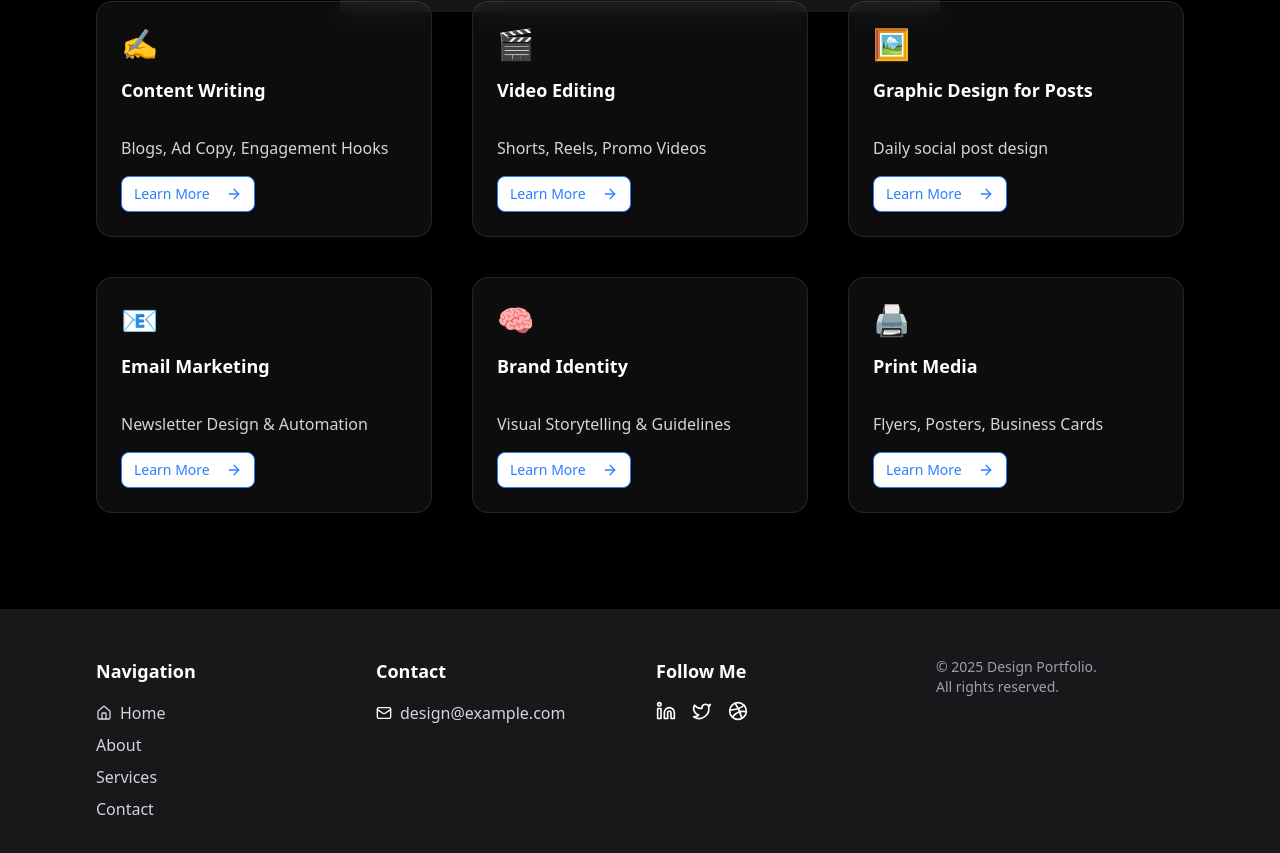
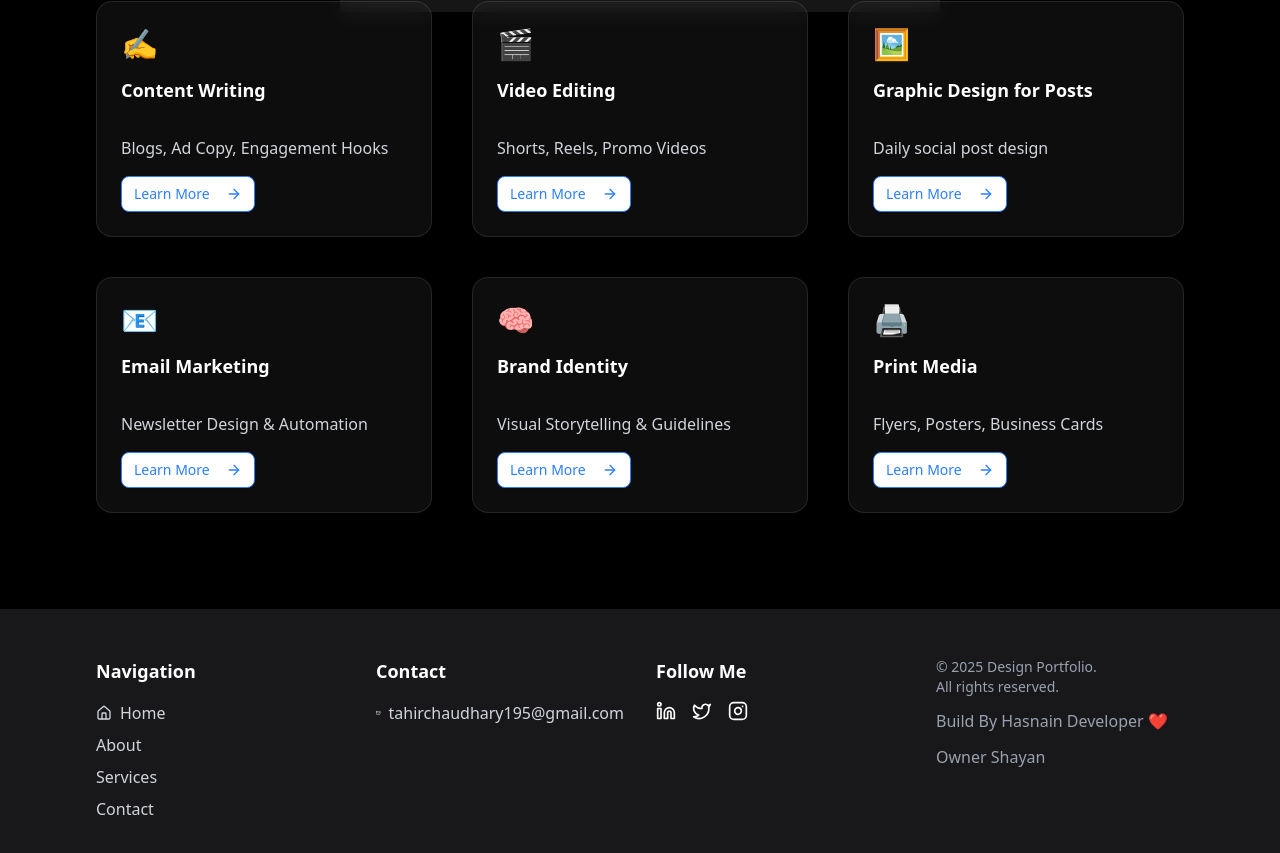
Before and after one commit to hasnainXdev/shayan-portfolio, a Next.js app: page / in a window 1280 px wide. Shown: the part 4329-5182 px from the top of the page. Built offline with nearby package versions, Linux system fonts and the light colour scheme; grey boxes are pictures that could not be loaded.

Commit message:
Update Footer component with new social media links, improved contact email, and enhanced copyright section

```diff
--- a/components/Footer.tsx
+++ b/components/Footer.tsx
@@ -1,5 +1,5 @@
 
-import { Dribbble, Home, Linkedin, Mail, Twitter } from "lucide-react";
+import { Dribbble, Home, Instagram, Linkedin, Mail, Twitter } from "lucide-react";
 import Link from "next/link";
 
 const Footer = () => {
@@ -12,7 +12,7 @@ const Footer = () => {
                         <h3 className="text-lg font-semibold mb-4">Navigation</h3>
                         <ul className="space-y-2">
                             <li>
-                                <Link href="/" className="text-gray-300 hover:text-white transition-colors flex items-center gap-2">
+                                <Link href="#" className="text-gray-300 hover:text-white transition-colors flex items-center gap-2">
                                     <Home className="h-4 w-4" /> Home
                                 </Link>
                             </li>
@@ -33,9 +33,9 @@ const Footer = () => {
                         <h3 className="text-lg font-semibold mb-4">Contact</h3>
                         <p className="flex items-center gap-2 mb-2">
                             <Mail className="h-4 w-4" />
-                            <a href="mailto:design@example.com" className="text-gray-300 hover:text-white transition-colors">
-                                design@example.com
-                            </a>
+                            <Link href="mailto:tahirchaudhary195@gmail.com" target="_blank" className="text-gray-300 hover:text-white transition-colors">
+                                tahirchaudhary195@gmail.com
+                            </Link>
                         </p>
                     </div>
 
@@ -43,23 +43,25 @@ const Footer = () => {
                     <div>
                         <h3 className="text-lg font-semibold mb-4">Follow Me</h3>
                         <div className="flex space-x-4">
-                            <Link href="https://linkedin.com" target="_blank" rel="noopener noreferrer" className="hover:opacity-75 transition-opacity">
+                            <Link href="http://www.linkedin.com/in/shayan-tahir" target="_blank" rel="noopener noreferrer" className="hover:opacity-75 transition-opacity">
                                 <Linkedin className="h-5 w-5 text-white" />
                             </Link>
                             <Link href="https://twitter.com" target="_blank" rel="noopener noreferrer" className="hover:opacity-75 transition-opacity">
                                 <Twitter className="h-5 w-5 text-white" />
                             </Link>
-                            <Link href="https://dribbble.com" target="_blank" rel="noopener noreferrer" className="hover:opacity-75 transition-opacity">
-                                <Dribbble className="h-5 w-5 text-white" />
+                            <Link href="https://www.instagram.com/p/DIiPN--tnlg/?utm_source=ig_web_copy_link&igsh=MzRlODBiNWFlZA==" target="_blank" rel="noopener noreferrer" className="hover:opacity-75 transition-opacity">
+                                <Instagram className="h-5 w-5 text-white" />
                             </Link>
                         </div>
                     </div>
 
                     {/* Copyright */}
-                    <div>
+                    <div className="flex flex-col gap-3">
                         <p className="text-gray-400 text-sm">
                             © {new Date().getFullYear()} Design Portfolio.<br />All rights reserved.
                         </p>
+                        <p className="text-gray-400 text-base">Build By <Link href={"https://github.com/mhasnain23"} target="_blank" className="hover:opacity-75 transition-opacity">Hasnain Developer ❤</Link></p>
+                        <p className="text-gray-400 text-base">Owner <Link href={"http://www.linkedin.com/in/shayan-tahir"} target="_blank">Shayan</Link></p>
                     </div>
                 </div>
             </div>
```
